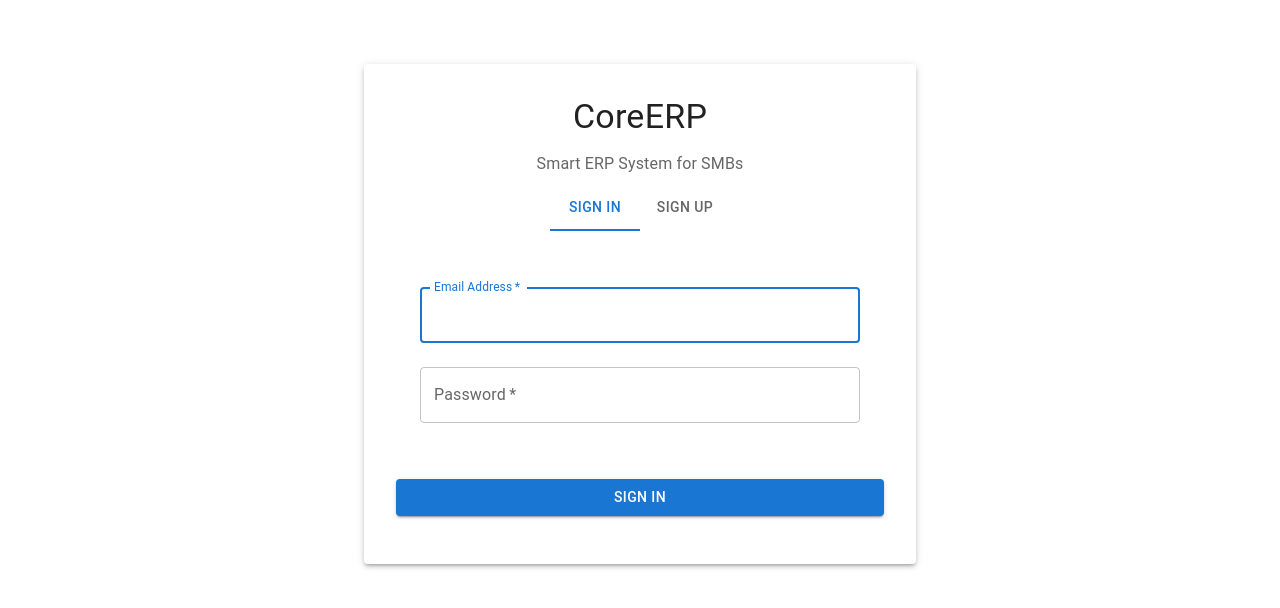
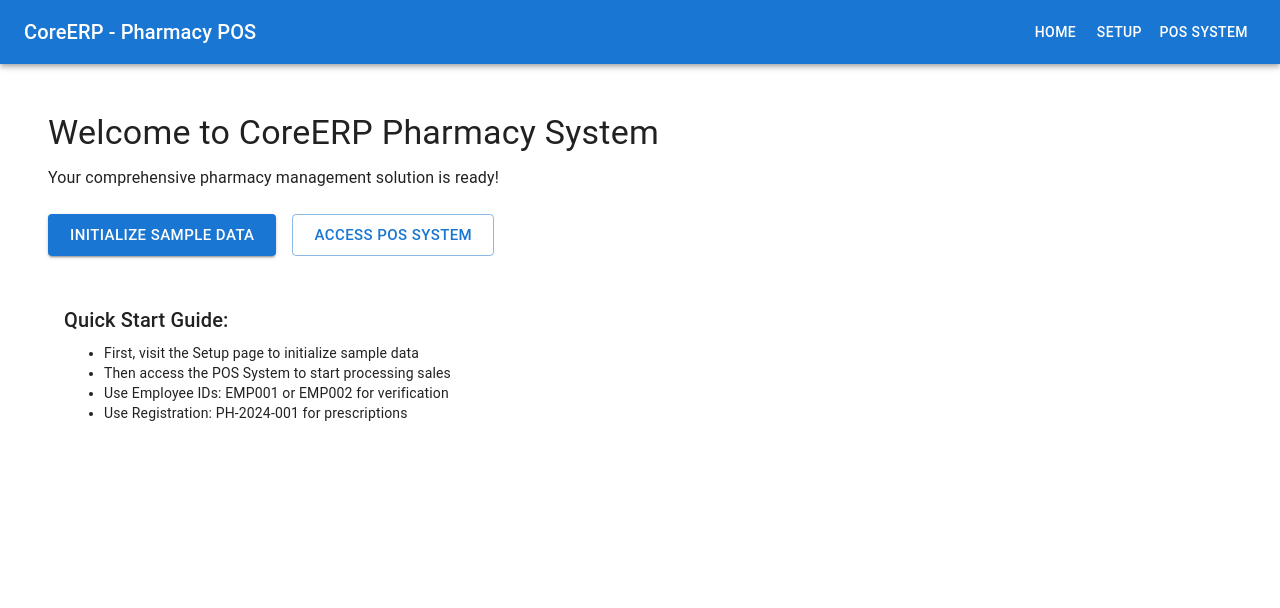
Before and after one commit to SeneshFitzroy/POWER_hackelite2.0, a React (Create React App) app: page / in a window 1280 px wide. Shown: the top 608 px of the page. Built offline with nearby package versions, Linux system fonts and the light colour scheme; no server answers.

Commit message:
feat: Enhanced src/App.js,  - Detailed changes: diff --git a/src/App.js b/src/App.js index 52f13b2... at 18:37:35.08 Fri 09/05/2025

```diff
--- a/src/App.js
+++ b/src/App.js
@@ -1,54 +1,75 @@
 import React from 'react';
 import { Routes, Route, Navigate } from 'react-router-dom';
-import { Container, Box } from '@mui/material';
-import Dashboard from './components/Dashboard';
-import Login from './components/Login';
-import Navigation from './components/Navigation';
+import { Container, Box, AppBar, Toolbar, Typography, Button } from '@mui/material';
 import PharmacyPOS from './pos/components/PharmacyPOS';
 import SetupComponent from './components/SetupComponent';
-import { AuthProvider, useAuth } from './contexts/AuthContext';
 import './App.css';
 
-function AppContent() {
-  const { user } = useAuth();
+// Simple Navigation Component
+function SimpleNavigation() {
+  return (
+    <AppBar position="static">
+      <Toolbar>
+        <Typography variant="h6" component="div" sx={{ flexGrow: 1 }}>
+          CoreERP - Pharmacy POS
+        </Typography>
+        <Button color="inherit" href="/">Home</Button>
+        <Button color="inherit" href="/setup">Setup</Button>
+        <Button color="inherit" href="/pos">POS System</Button>
+      </Toolbar>
+    </AppBar>
+  );
+}
 
-  // POS is accessible without login for open access
-  if (window.location.pathname === '/pos') {
-    return (
-      <Box sx={{ display: 'flex', flexDirection: 'column', minHeight: '100vh' }}>
-        <Routes>
-          <Route path="/pos" element={<PharmacyPOS />} />
-        </Routes>
+// Simple Dashboard Component
+function SimpleDashboard() {
+  return (
+    <Box sx={{ p: 3 }}>
+      <Typography variant="h4" gutterBottom>
+        Welcome to CoreERP Pharmacy System
+      </Typography>
+      <Typography variant="body1" paragraph>
+        Your comprehensive pharmacy management solution is ready!
+      </Typography>
+
+      <Box sx={{ display: 'flex', gap: 2, mt: 3 }}>
+        <Button variant="contained" href="/setup" size="large">
+          Initialize Sample Data
+        </Button>
+        <Button variant="outlined" href="/pos" size="large">
+          Access POS System
+        </Button>
       </Box>
-    );
-  }
 
-  if (!user) {
-    return <Login />;
-  }
+      <Box sx={{ mt: 4, p: 2, bgcolor: 'background.paper', borderRadius: 1 }}>
+        <Typography variant="h6" gutterBottom>
+          Quick Start Guide:
+        </Typography>
+        <Typography variant="body2" component="ul">
+          <li>First, visit the Setup page to initialize sample data</li>
+          <li>Then access the POS System to start processing sales</li>
+          <li>Use Employee IDs: EMP001 or EMP002 for verification</li>
+          <li>Use Registration: PH-2024-001 for prescriptions</li>
+        </Typography>
+      </Box>
+    </Box>
+  );
+}
 
+function App() {
   return (
     <Box sx={{ display: 'flex', flexDirection: 'column', minHeight: '100vh' }}>
-      <Navigation />
+      <SimpleNavigation />
       <Container maxWidth="xl" sx={{ flexGrow: 1, py: 3 }}>
         <Routes>
-          <Route path="/" element={<Navigate to="/dashboard" replace />} />
-          <Route path="/dashboard" element={<Dashboard />} />
+          <Route path="/" element={<SimpleDashboard />} />
+          <Route path="/setup" element={<SetupComponent />} />
           <Route path="/pos" element={<PharmacyPOS />} />
-          <Route path="/setup" element={<SetupComponent />} />
-          <Route path="*" element={<Navigate to="/dashboard" replace />} />
+          <Route path="*" element={<Navigate to="/" replace />} />
         </Routes>
       </Container>
     </Box>
   );
 }
 
-function App() {
-  return (
-    <AuthProvider>
-      <AppContent />
-    </AuthProvider>
-  );
-}
-
 export default App;
```
